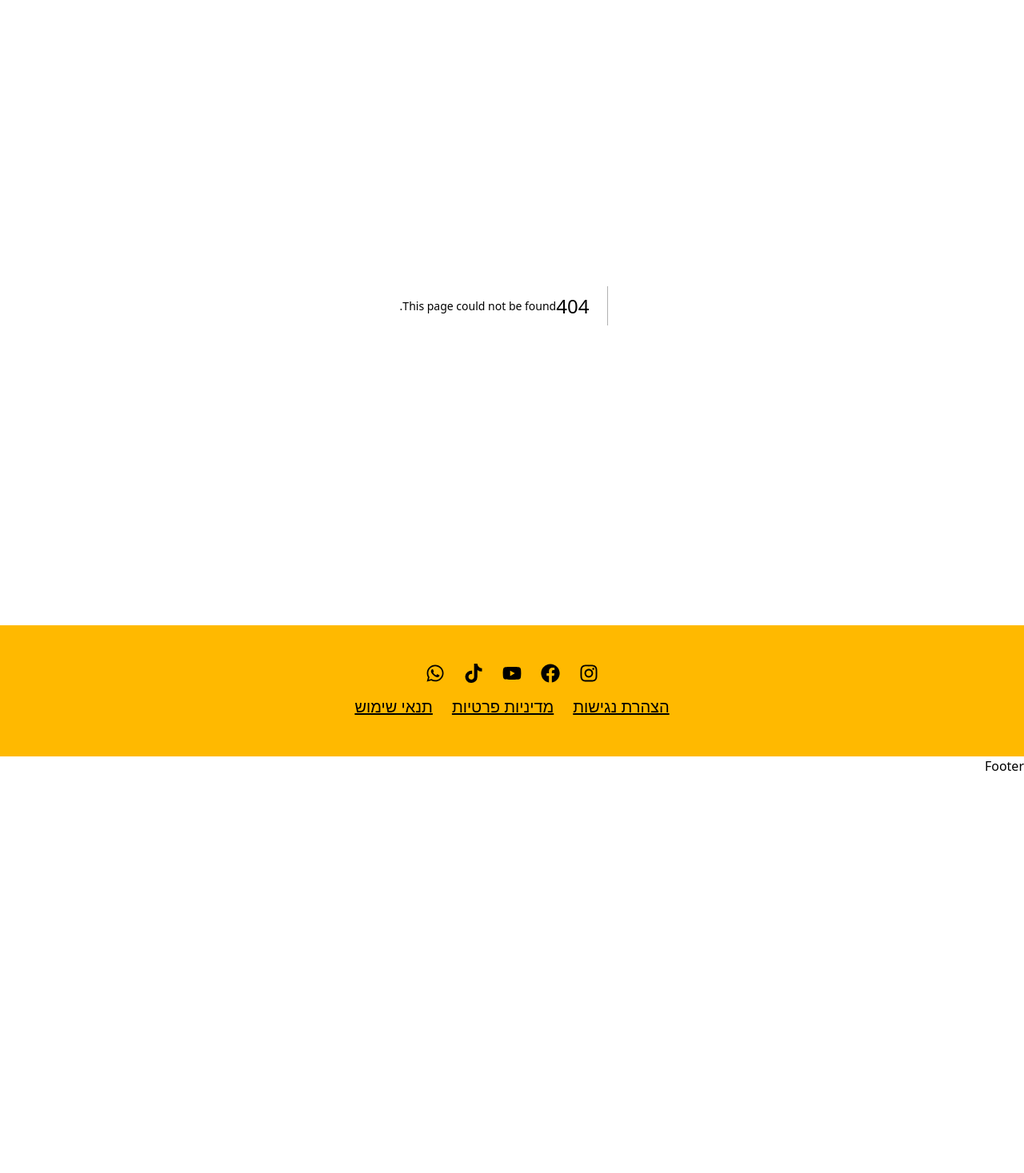
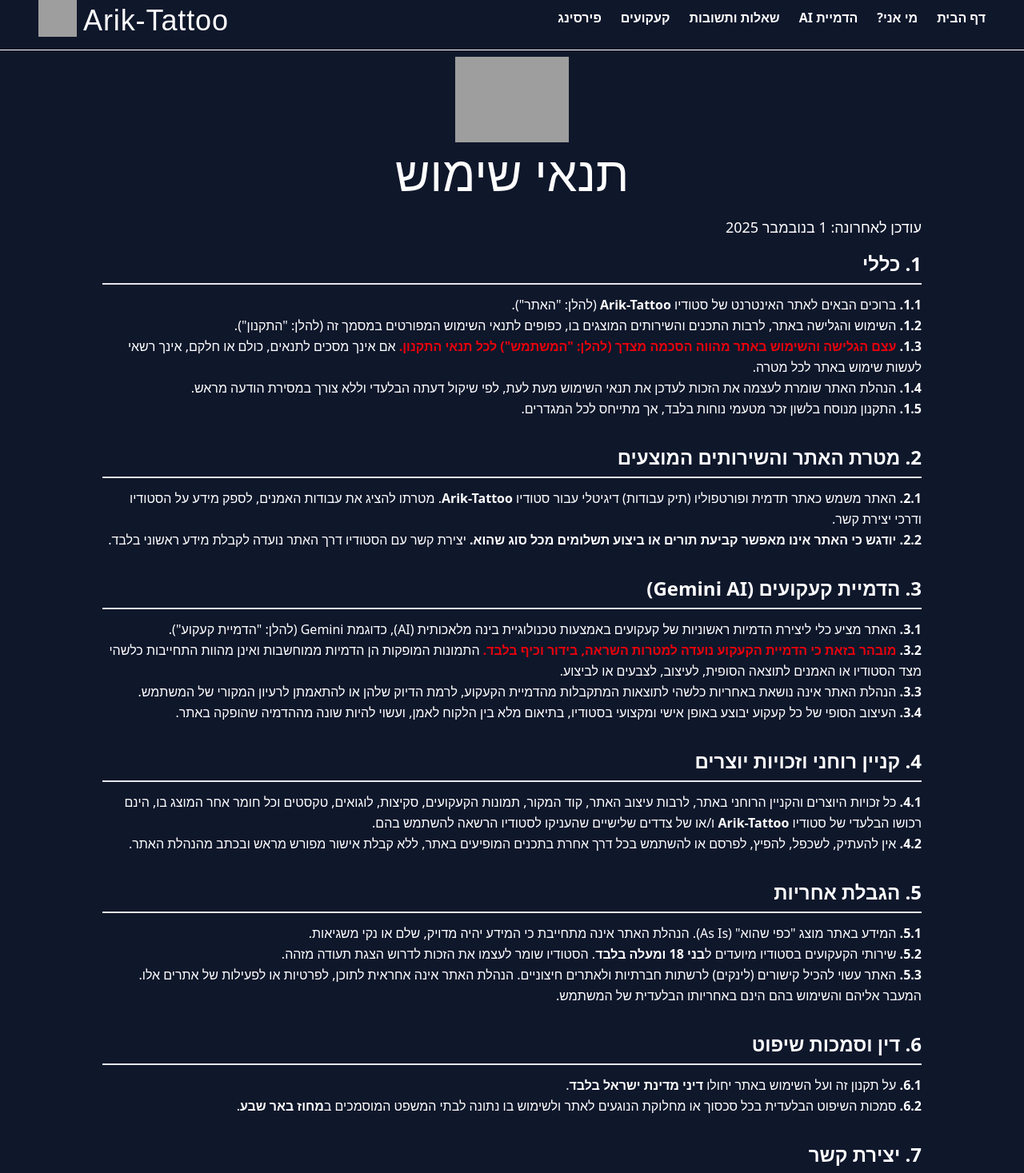
Before and after one commit to arikxl/arik-tattoo, a Next.js app: page /term-of-use in a window 1280 px wide. Before the commit this address had no page. Shown: the part 18-1485 px from the top of the page at 80% size. Before the commit the page ends 988 px from the top, so only its background shows below. Built offline with nearby package versions, Linux system fonts and the light colour scheme; grey boxes are pictures that could not be loaded; a web font is replaced by a local one.

Commit message:
term of use page

```diff
--- a/app/privacy/page.tsx
+++ b/app/privacy/page.tsx
@@ -1,39 +1,45 @@
 import Header from '@/components/Header'
+import Logo from '@/components/Logo'
 import React from 'react'
 
 const PrivacyPage = () => {
     return (
         <>
+            <div>
                 <Header />
-          <section className="privacy-policy-container" dir="rtl">
-              <h2 className="text-3xl font-bold mb-4">מדיניות פרטיות</h2>
-              <p className="mb-6 text-sm text-gray-600">
+                <div className='w-1/2 sm:w-1/9 mx-auto py-2'>
+                    <Logo />
+                </div>
+                <h1 className='text-2xl sm:text-6xl text-center '>מדיניות פרטיות</h1>
+                <div className='w-8/10 mx-auto text-white my-6'>
+
+                    <p className="mb-6 text-sm text-gray-200">
                         <strong>עדכון אחרון: 31/10/2025</strong>
                     </p>
 
-              <div className="space-y-4 text-gray-800">
+                    <div className="space-y-4 ">
                         <p>
                             ברוכים הבאים לאתר הבית של Arik-Tattoo. אנו מכבדים את פרטיותכם
                             ומחויבים להגן עליה. מאחר והאתר שלנו נועד להצגת עבודות ויצירת קשר
                             ראשוני בלבד, מדיניות זו פשוטה ושקופה.
                         </p>
 
-                  <h3 className="text-xl font-semibold pt-4">1. איזה מידע אנו אוספים?</h3>
+                        <h3 className="text-xl font-semibold pt-4">1. איזה מידע נאסף באתר?</h3>
                         <p>האתר עצמו <strong>אינו אוסף מידע אישי מזהה</strong> באופן פעיל.</p>
                         <ul className="list-disc list-inside space-y-2">
                             <li>
                                 <strong>יצירת קשר באמצעות WhatsApp:</strong> האתר מכיל כפתור המאפשר
-                          לכם לשלוח אלינו הודעה ישירה דרך אפליקציית WhatsApp. לחיצה על הכפתור
+                                לכם לשלוח אלי הודעה ישירה דרך אפליקציית WhatsApp. לחיצה על הכפתור
                                 תעביר אתכם לאפליקציית WhatsApp. מרגע זה, כל התקשורת והמידע שתמסרו
-                          לנו (שמכם, מספר הטלפון, תוכן ההודעה וכו') מתנהלים ישירות מולנו דרך
-                          WhatsApp וכפופים גם למדיניות הפרטיות של WhatsApp. אנו לא שומרים את
+                                לי (שמכם, מספר הטלפון, תוכן ההודעה וכו') מתנהלים ישירות מולי דרך
+                                WhatsApp וכפופים גם למדיניות הפרטיות של WhatsApp. אני לא שומר את
                                 פרטי ההתקשרות שלכם במאגר מידע באתר.
                             </li>
                             <li>
                                 <strong>מידע טכני אנונימי (לא מזהה):</strong> בדומה לרוב האתרים,
-                          השרתים שלנו עשויים לאסוף באופן אוטומטי מידע טכני שאינו מזהה אתכם
+                                השרתים של האתר עשויים לאסוף באופן אוטומטי מידע טכני שאינו מזהה אתכם
                                 אישית, כגון כתובת IP, סוג הדפדפן ומערכת ההפעלה שלכם. מידע זה משמש
-                          אותנו למטרות סטטיסטיות, לאבטחת האתר ולשיפור חווית הגלישה.
+                                 למטרות סטטיסטיות, לאבטחת האתר ולשיפור חווית הגלישה.
                             </li>
                         </ul>
 
@@ -47,7 +53,7 @@ const PrivacyPage = () => {
                             להשפיע על תפקוד האתר.
                         </p>
 
-                  <h3 className="text-xl font-semibold pt-4">3. לשם מה אנו משתמשים במידע?</h3>
+                        <h3 className="text-xl font-semibold pt-4">3.    איזה שימוש יש במידע?</h3>
                         <ul className="list-disc list-inside space-y-2">
                             <li><strong>מידע טכני:</strong> לניתוח סטטיסטי אנונימי ולשיפור חווית המשתמש והאבטחה.</li>
                             <li><strong>מידע שתמסרו ב-WhatsApp:</strong> אך ורק כדי לתקשר אתכם, לענות על שאלותיכם, לתאם פגישות ייעוץ ולספק לכם את השירות שביקשתם.</li>
@@ -55,8 +61,8 @@ const PrivacyPage = () => {
 
                         <h3 className="text-xl font-semibold pt-4">4. מסירת מידע לצדדים שלישיים</h3>
                         <p>
-                      אנו לא מוכרים, משכירים או מעבירים מידע אישי כלשהו לצדדים שלישיים,
-                      מכיוון שאנו כמעט ואיננו אוספים מידע כזה דרך האתר.
+                            אני לא מוכר, משכיר או מעביר מידע אישי כלשהו לצדדים שלישיים,
+                            מכיוון שמידע כזה כמעט ואיננו נאסף דרך האתר.
                         </p>
 
                         <h3 className="text-xl font-semibold pt-4">5. קטינים</h3>
@@ -68,17 +74,18 @@ const PrivacyPage = () => {
 
                         <h3 className="text-xl font-semibold pt-4">6. זכויותיכם</h3>
                         <p>
-                      מאחר שאיננו שומרים מאגר מידע של פניות מהאתר, אין לנו מידע אישי עליכם
+                            מאחר שאינני שומר מאגר מידע של פניות מהאתר, אין לי מידע אישי עליכם
                             שמקורו באתר. כל המידע נמצא בהתכתבות הפרטית בינינו ב-WhatsApp, ושם
                             תוכלו לנהל אותו.
                         </p>
 
                         <h3 className="text-xl font-semibold pt-4">7. יצירת קשר</h3>
                         <p>
-                      לכל שאלה בנושא פרטיות, ניתן לפנות אלינו ישירות ב-WhatsApp.
+                            לכל שאלה בנושא פרטיות, ניתן לפנות אלי ישירות ב-WhatsApp.
                         </p>
                     </div>
-          </section>
+                </div>
+            </div>
         </>
     )
 }
--- /dev/null
+++ b/app/term-of-use/page.tsx
@@ -0,0 +1,77 @@
+// File: app/terms-of-use/page.jsx
+
+import Header from '@/components/Header';
+import Logo from '@/components/Logo';
+import React from 'react';
+
+const TermsOfUsePage = () => {
+    return (
+
+
+        <div>
+            <Header />
+            <div className='w-1/2 sm:w-1/9 mx-auto py-2'>
+                <Logo />
+            </div>
+            <h1 className='text-2xl sm:text-6xl text-center '>תנאי שימוש</h1>
+            <div className='w-8/10 mx-auto text-white my-6'>
+                <p className="my-4 text-lg ">
+                    עודכן לאחרונה: 1 בנובמבר 2025
+                </p>
+
+                <div className="space-y-8  leading-relaxed text-right" dir="rtl">
+                    <section>
+                        <h2 className="text-2xl font-bold mb-3 border-b-2 border-gray-200 pb-2">1. כללי</h2>
+                        <p><strong>1.1.</strong> ברוכים הבאים לאתר האינטרנט של סטודיו <strong>Arik-Tattoo</strong> (להלן: "האתר").</p>
+                        <p><strong>1.2.</strong> השימוש והגלישה באתר, לרבות התכנים והשירותים המוצגים בו, כפופים לתנאי השימוש המפורטים במסמך זה (להלן: "התקנון").</p>
+                        <p><strong>1.3.</strong> <strong className="text-red-600">עצם הגלישה והשימוש באתר מהווה הסכמה מצדך (להלן: "המשתמש") לכל תנאי התקנון.</strong> אם אינך מסכים לתנאים, כולם או חלקם, אינך רשאי לעשות שימוש באתר לכל מטרה.</p>
+                        <p><strong>1.4.</strong> הנהלת האתר שומרת לעצמה את הזכות לעדכן את תנאי השימוש מעת לעת, לפי שיקול דעתה הבלעדי וללא צורך במסירת הודעה מראש.</p>
+                        <p><strong>1.5.</strong> התקנון מנוסח בלשון זכר מטעמי נוחות בלבד, אך מתייחס לכל המגדרים.</p>
+                    </section>
+
+                    <section>
+                        <h2 className="text-2xl font-bold mb-3 border-b-2 border-gray-200 pb-2">2. מטרת האתר והשירותים המוצעים</h2>
+                        <p><strong>2.1.</strong> האתר משמש כאתר תדמית ופורטפוליו (תיק עבודות) דיגיטלי עבור סטודיו <strong>Arik-Tattoo</strong>. מטרתו להציג את עבודות האמנים, לספק מידע על הסטודיו ודרכי יצירת קשר.</p>
+                        <p><strong>2.2.</strong> <strong>יודגש כי האתר אינו מאפשר קביעת תורים או ביצוע תשלומים מכל סוג שהוא.</strong> יצירת קשר עם הסטודיו דרך האתר נועדה לקבלת מידע ראשוני בלבד.</p>
+                    </section>
+
+                    <section>
+                        <h2 className="text-2xl font-bold mb-3 border-b-2 border-gray-200 pb-2">3. הדמיית קעקועים (Gemini AI)</h2>
+                        <p><strong>3.1.</strong> האתר מציע כלי ליצירת הדמיות ראשוניות של קעקועים באמצעות טכנולוגיית בינה מלאכותית (AI), כדוגמת Gemini (להלן: "הדמיית קעקוע").</p>
+                        <p><strong>3.2.</strong> <strong className="text-red-600">מובהר בזאת כי הדמיית הקעקוע נועדה למטרות השראה, בידור וכיף בלבד.</strong> התמונות המופקות הן הדמיות ממוחשבות ואינן מהוות התחייבות כלשהי מצד הסטודיו או האמנים לתוצאה הסופית, לעיצוב, לצבעים או לביצוע.</p>
+                        <p><strong>3.3.</strong> הנהלת האתר אינה נושאת באחריות כלשהי לתוצאות המתקבלות מהדמיית הקעקוע, לרמת הדיוק שלהן או להתאמתן לרעיון המקורי של המשתמש.</p>
+                        <p><strong>3.4.</strong> העיצוב הסופי של כל קעקוע יבוצע באופן אישי ומקצועי בסטודיו, בתיאום מלא בין הלקוח לאמן, ועשוי להיות שונה מההדמיה שהופקה באתר.</p>
+                    </section>
+
+                    <section>
+                        <h2 className="text-2xl font-bold mb-3 border-b-2 border-gray-200 pb-2">4. קניין רוחני וזכויות יוצרים</h2>
+                        <p><strong>4.1.</strong> כל זכויות היוצרים והקניין הרוחני באתר, לרבות עיצוב האתר, קוד המקור, תמונות הקעקועים, סקיצות, לוגואים, טקסטים וכל חומר אחר המוצג בו, הינם רכושו הבלעדי של סטודיו <strong>Arik-Tattoo</strong> ו/או של צדדים שלישיים שהעניקו לסטודיו הרשאה להשתמש בהם.</p>
+                        <p><strong>4.2.</strong> אין להעתיק, לשכפל, להפיץ, לפרסם או להשתמש בכל דרך אחרת בתכנים המופיעים באתר, ללא קבלת אישור מפורש מראש ובכתב מהנהלת האתר.</p>
+                    </section>
+
+                    <section>
+                        <h2 className="text-2xl font-bold mb-3 border-b-2 border-gray-200 pb-2">5. הגבלת אחריות</h2>
+                        <p><strong>5.1.</strong> המידע באתר מוצג "כפי שהוא" (As Is). הנהלת האתר אינה מתחייבת כי המידע יהיה מדויק, שלם או נקי משגיאות.</p>
+                        <p><strong>5.2.</strong> שירותי הקעקועים בסטודיו מיועדים ל<strong>בני 18 ומעלה בלבד</strong>. הסטודיו שומר לעצמו את הזכות לדרוש הצגת תעודה מזהה.</p>
+                        <p><strong>5.3.</strong> האתר עשוי להכיל קישורים (לינקים) לרשתות חברתיות ולאתרים חיצוניים. הנהלת האתר אינה אחראית לתוכן, לפרטיות או לפעילות של אתרים אלו. המעבר אליהם והשימוש בהם הינם באחריותו הבלעדית של המשתמש.</p>
+                    </section>
+
+                    <section>
+                        <h2 className="text-2xl font-bold mb-3 border-b-2 border-gray-200 pb-2">6. דין וסמכות שיפוט</h2>
+                        <p><strong>6.1.</strong> על תקנון זה ועל השימוש באתר יחולו <strong>דיני מדינת ישראל בלבד</strong>.</p>
+                        <p><strong>6.2.</strong> סמכות השיפוט הבלעדית בכל סכסוך או מחלוקת הנוגעים לאתר ולשימוש בו נתונה לבתי המשפט המוסמכים ב<strong>מחוז באר שבע</strong>.</p>
+                    </section>
+
+                    <section>
+                        <h2 className="text-2xl font-bold mb-3 border-b-2 border-gray-200 pb-2">7. יצירת קשר</h2>
+                        <p>בכל שאלה או פנייה בנוגע לתנאי שימוש אלו, ניתן ליצור קשר בכתובת הדוא"ל: <a href="mailto:arikxl@gmail.com" className="text-blue-600 hover:underline">arikxl@gmail.com</a>.</p>
+                    </section>
+                </div>
+
+
+            </div>
+        </div>
+    );
+};
+
+export default TermsOfUsePage;
--- a/components/Header.tsx
+++ b/components/Header.tsx
@@ -13,7 +13,8 @@ type NavLink = {
 };
 
 const navLinks: NavLink[] = [
-    { href: '/', label: 'מי אני?' },
+    { href: '/', label: 'דף הבית' },
+    { href: '/about', label: 'מי אני?' },
     { href: '/generate', label: 'הדמיית AI' },
     { href: '/faq', label: 'שאלות ותשובות' },
     { href: '/tattoos', label: 'קעקועים' },
--- a/components/SocialBar.tsx
+++ b/components/SocialBar.tsx
@@ -35,7 +35,7 @@ const SocialBar = () => {
               <Link href={'/privacy'} className="underline">
                   מדיניות פרטיות
               </Link>
-              <Link href={''} className="underline">
+              <Link href={'/term-of-use'} className="underline">
                   תנאי שימוש
               </Link>
           </div>
```
Lines whose indentation alone changed are shown as unchanged.
